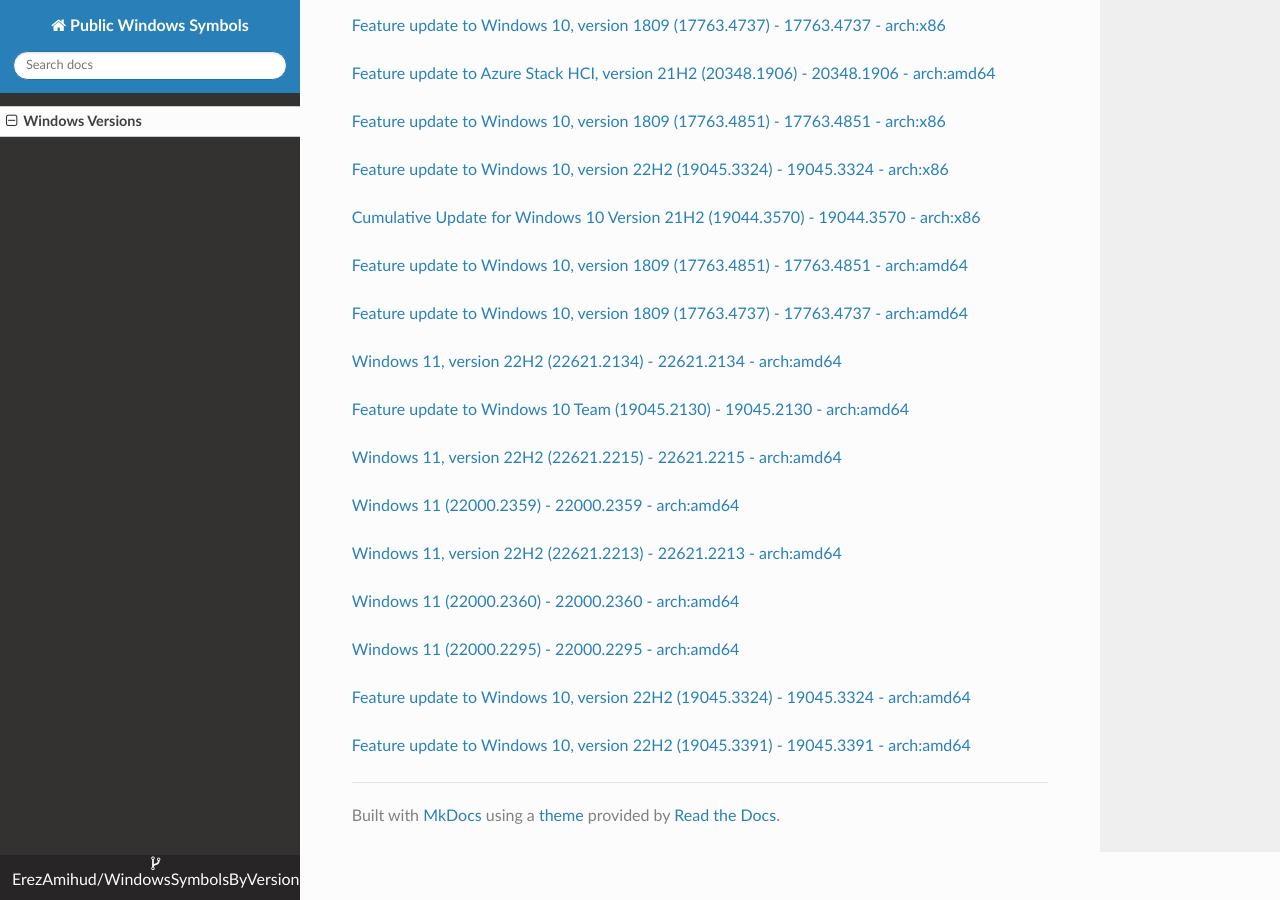
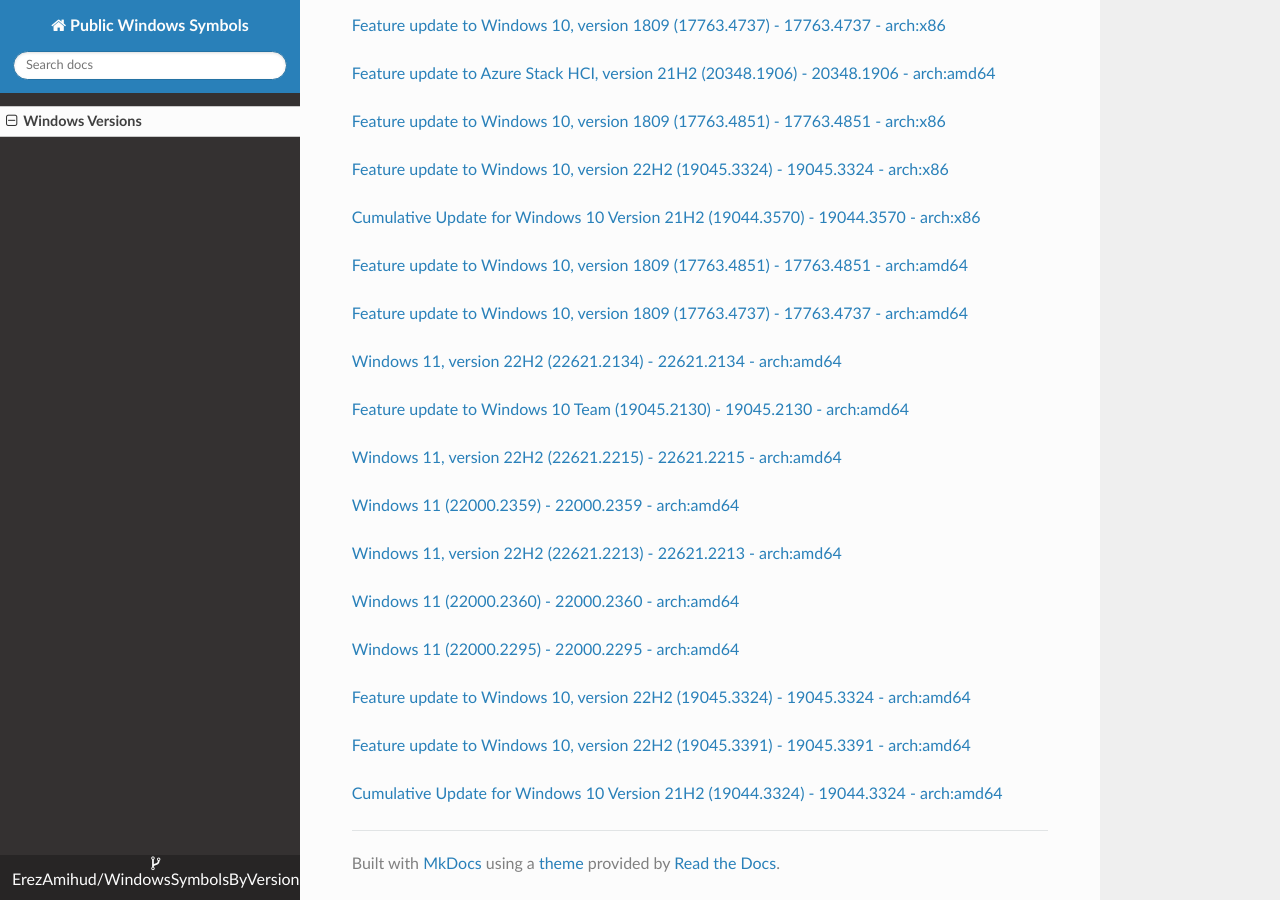
Before and after one commit to ErezAmihud/WindowsSymbolsByVersion, an MkDocs documentation site: the page built from docs/index.md, in a window 1280 px wide and 900 px high, scrolled down 26381 px. Built offline with MkDocs 1.6.1, drawn with Linux system fonts in a browser that asks for light colours; nearby versions of some CDN libraries.

Commit message:
Automated commit, add manifest for fc019751-31de-45c1-b0ca-4af1e3a3d7be

```diff
--- a/docs/index.md
+++ b/docs/index.md
@@ -1501,3 +1501,6 @@
 
 
 [Feature update to Windows 10, version 22H2 (19045.3391) - 19045.3391 - arch:amd64](https://github.com/ErezAmihud/WindowsSymbolsByVersion/blob/main/manifests/07b5d982-3a98-4209-8953-de3eae9e9317.manifest)
+
+
+[Cumulative Update for Windows 10 Version 21H2 (19044.3324) - 19044.3324 - arch:amd64](https://github.com/ErezAmihud/WindowsSymbolsByVersion/blob/main/manifests/fc019751-31de-45c1-b0ca-4af1e3a3d7be.manifest)
```
Also changed, not shown: process_builds.json (+1 -1 lines), 1 other file.
